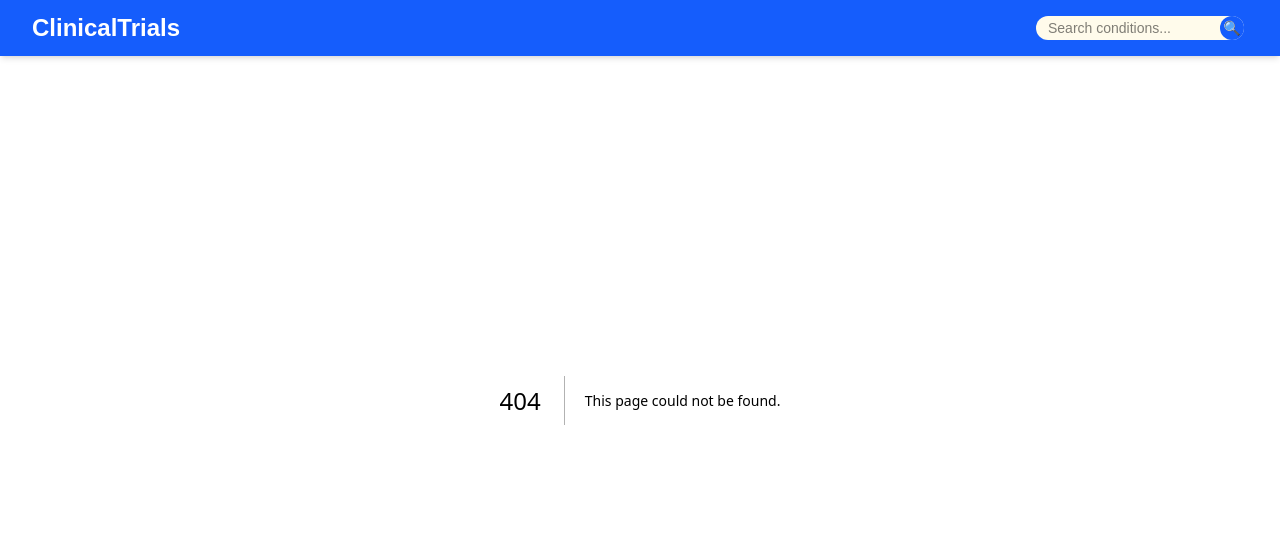
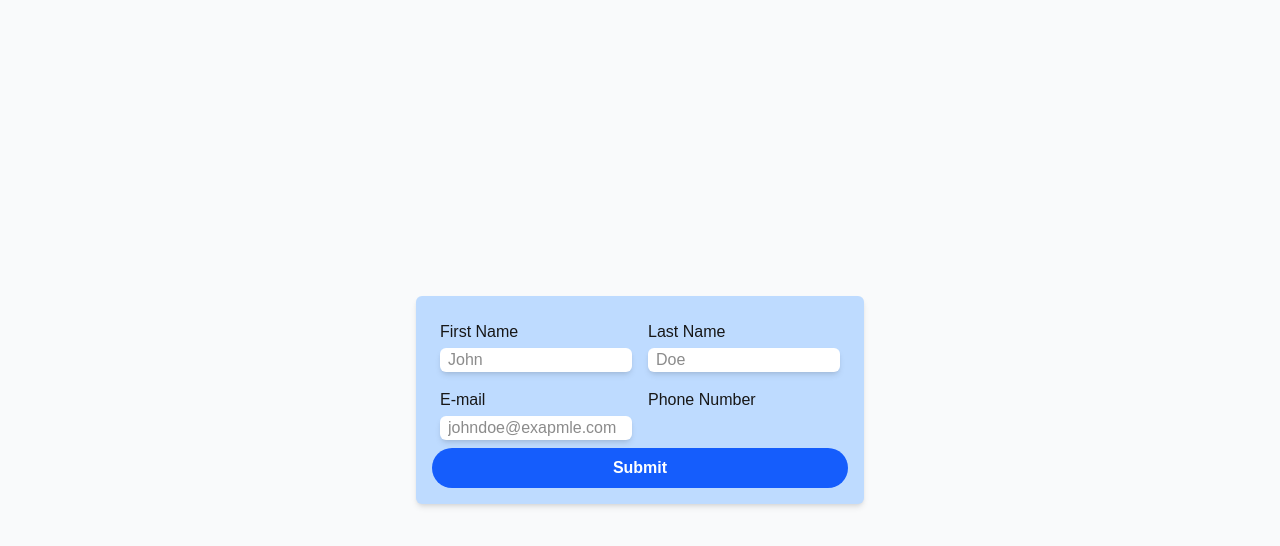
Before and after one commit to Graloock/clinicaltrials, a Next.js app: page /trial in a window 1280 px wide. Before the commit this address had no page. Shown: the top 546 px of the page. Built offline with nearby package versions, Linux system fonts and the light colour scheme.

Commit message:
Create application form

```diff
--- a/package.json
+++ b/package.json
@@ -12,7 +12,8 @@
     "next": "15.3.3",
     "prettier": "^3.5.3",
     "react": "^19.0.0",
-    "react-dom": "^19.0.0"
+    "react-dom": "^19.0.0",
+    "react-phone-number-input": "^3.4.12"
   },
   "devDependencies": {
     "@eslint/eslintrc": "^3",
--- a/src/app/components/clinicalTrials.tsx
+++ b/src/app/components/clinicalTrials.tsx
@@ -50,7 +50,7 @@ export default function ClinicalTrials({ studies, nextPageToken, query}: Data) {
   return (
     <div
       key={nextPageToken}
-      className="grid md:grid-cols-2 xl:grid-cols-3 gap-4"
+      className="grid md:grid-cols-2 xl:grid-cols-3 gap-4 mt-14"
     >
       {trials.map(
         ({
@@ -64,7 +64,7 @@ export default function ClinicalTrials({ studies, nextPageToken, query}: Data) {
             <p className="text-lg">Conditions: {conditions.join(", ")}</p>
             <p>NCT Number: {nctId}</p>
             <div className="justify-self-center bottom">
-              <button className="btn">Apply To Trial</button>
+              <button className="btn" value={nctId}>Apply To Trial</button>
             </div>
           </div>
         ),
--- a/src/app/global.css
+++ b/src/app/global.css
@@ -36,5 +36,9 @@ body {
 }
 
 .search-btn {
-  @apply absolute right-1 top-1/2 -translate-y-1/2 size-6 text-sm bg-blue-600 rounded-2xl hover:bg-blue-800 active:bg-blue-950 duration-100
+  @apply absolute right-1 top-1/2 -translate-y-1/2 size-6 text-sm bg-blue-600 rounded-2xl hover:bg-blue-800 active:bg-blue-950 duration-100;
 }
+
+.input {
+  @apply bg-white rounded-md shadow-md pl-2 pr-2 w-full ;
+}
--- a/src/app/layout.tsx
+++ b/src/app/layout.tsx
@@ -1,7 +1,6 @@
 import type { Metadata } from "next";
 import { Geist, Geist_Mono } from "next/font/google";
 import "@/app/global.css";
-import ClinicalTrialsSearch from "@/app/components/clinicalTrialsSearch";
 
 const geistSans = Geist({
   variable: "--font-geist-sans",
@@ -26,7 +25,7 @@ export default function RootLayout({
   return (
     <html lang="en">
       <body className={`${geistSans.variable} ${geistMono.variable} antialiased`}>
-      <ClinicalTrialsSearch />
+
         {children}
       </body>
     </html>
--- a/src/app/page.tsx
+++ b/src/app/page.tsx
@@ -1,4 +1,5 @@
 import ClinicalTrials from "@/app/components/clinicalTrials";
+import ClinicalTrialsSearch from "@/app/components/clinicalTrialsSearch";
 
 export default async function Page({
   searchParams,
@@ -23,8 +24,9 @@ export default async function Page({
     .catch((e) => console.error("An error occured: " + e));
 
   return (
-    <div className="p-8 font-[family-name:var(--font-geist-sans)]">
-      <main>
+    <div className="font-[family-name:var(--font-geist-sans)]">
+      <ClinicalTrialsSearch />
+      <main className="p-8">
         <ClinicalTrials
           studies={data.studies}
           nextPageToken={data.nextPageToken}
--- /dev/null
+++ b/src/app/trial/page.tsx
@@ -0,0 +1,61 @@
+"use client";
+
+import React from "react";
+import PhoneInput from "react-phone-number-input/input";
+
+export default function ApplicationPage() {
+  const handleSubmit = (e: React.FormEvent) => {};
+  const handleChange = (e: React.ChangeEvent<HTMLInputElement>) => {};
+
+  return (
+    <div>
+      <main className="flex items-center justify-center min-h-screen bg-gray-50 px-4">
+        <form
+          onSubmit={handleSubmit}
+          className="bg-blue-200 rounded-md shadow-md p-4 w-full max-w-md"
+        >
+          {" "}
+          <div className="grid md:grid-cols-2">
+            <div className="p-2">
+              <label className="block mb-1 font-medium">First Name</label>
+              <input
+                className="input"
+                type="text"
+                name="firstName"
+                placeholder="John"
+                onChange={handleChange}
+                required
+              />
+            </div>
+            <div className="p-2">
+              <label className="block mb-1 font-medium">Last Name</label>
+              <input
+                className="input"
+                type="text"
+                name="lastName"
+                placeholder="Doe"
+                onChange={handleChange}
+                required
+              />
+            </div>
+            <div className="p-2">
+              <label className="block mb-1 font-medium">E-mail</label>
+              <input
+                className="input"
+                type="email"
+                name="email"
+                placeholder="johndoe@exapmle.com"
+                onChange={handleChange}
+                required
+              />
+            </div>
+            <div className="p-2">
+              <label className="block mb-1 font-medium">Phone Number</label>
+            </div>
+          </div>
+          <button className="btn w-full">Submit</button>
+        </form>
+      </main>
+    </div>
+  );
+}
```
Also changed, not shown: 1 other file (tests, documents, lock files or other folders).
